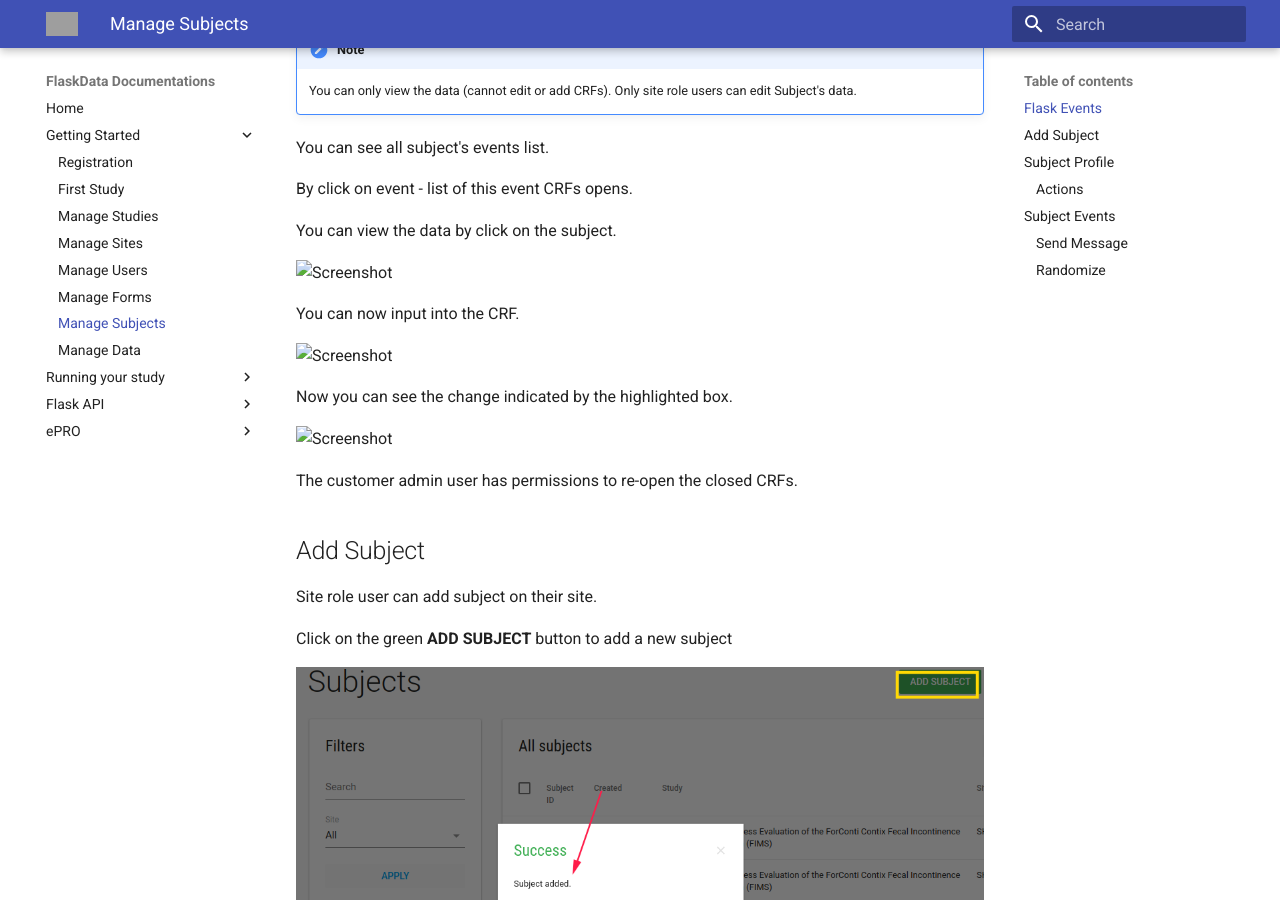
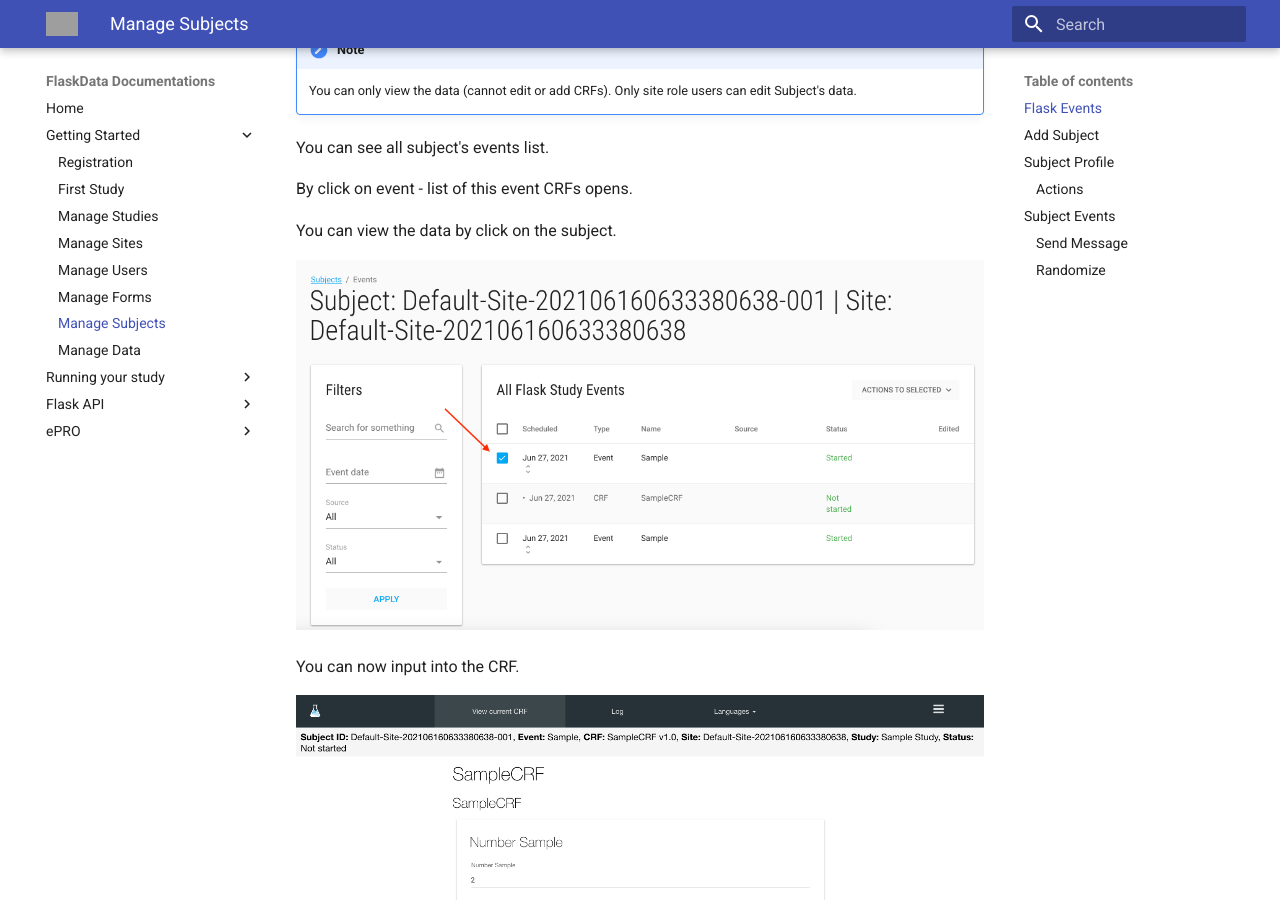
Before and after one commit to onlyjazz/flask-docs, an MkDocs documentation site: the page built from docs/manage_subjects.md, in a window 1280 px wide and 900 px high, scrolled down 514 px. Built offline with MkDocs 1.6.1 and Material for MkDocs 9.7.7, drawn with Linux system fonts in a browser that asks for light colours; grey boxes are pictures that could not be loaded.

Commit message:
fixing image path

```diff
--- a/docs/manage_subjects.md
+++ b/docs/manage_subjects.md
@@ -22,15 +22,15 @@ By click on event - list of this event CRFs opens.
 
 You can view the data by click on the subject.
 
-![Screenshot](img/newSubjects/subjectSelection.png)
+![Screenshot](img/newSubject/subjectSelection.png)
 
 You can now input into the CRF.
 
-![Screenshot](img/newSubjects/subjectData.png)
+![Screenshot](img/newSubject/subjectData.png)
 
 Now you can see the change indicated by the highlighted box.
 
-![Screenshot](img/newSubjects/subjectEdited.png)
+![Screenshot](img/newSubject/subjectEdited.png)
 
 
 The customer admin user has permissions to re-open the closed CRFs.
```
